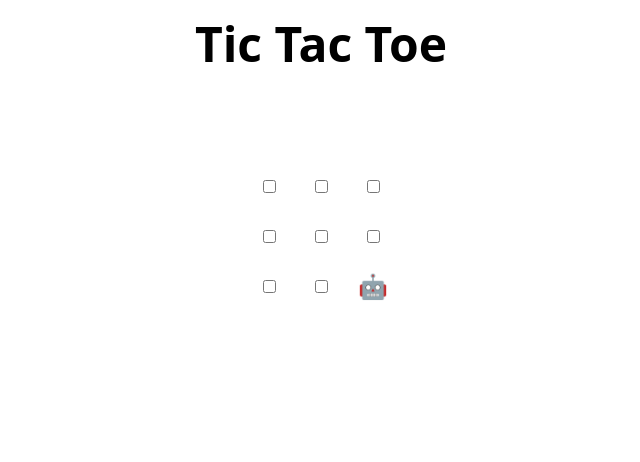
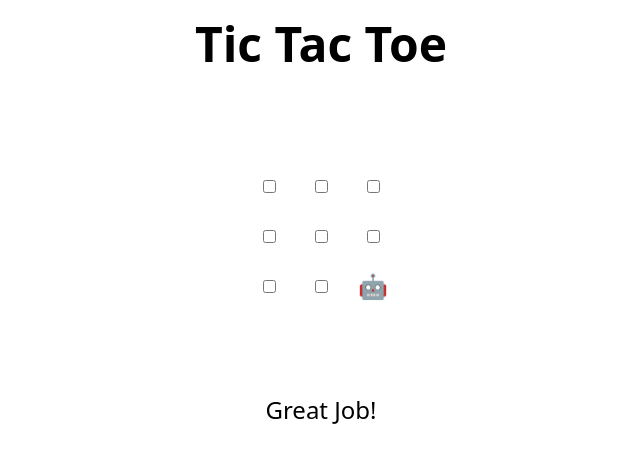
Before and after one commit to arnavvgupta/MLSA_2, a plain HTML site: page index.html in a window 1280 px wide. Shown: the whole page, without its empty margins (319-959 px from the left). Drawn offline with Linux system fonts and the light colour scheme.

Commit message:
Update index.html

```diff
--- a/index.html
+++ b/index.html
@@ -48,6 +48,7 @@
 </table>
 
 <h2 hidden>Game over, refresh to play again 🧑‍💻 🤖!</h2>
+<p> Great Job! </p>
 
 <script>
   // Initialization
```
